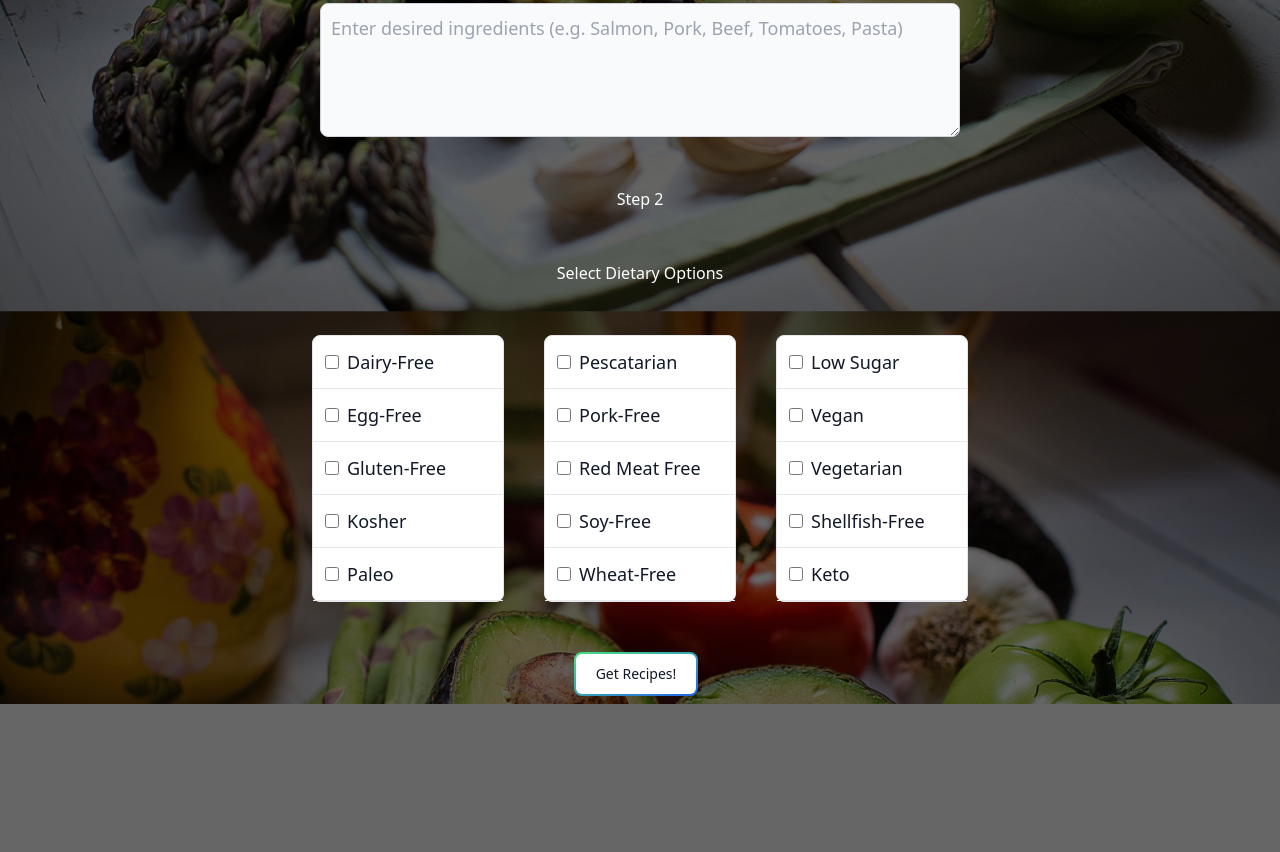
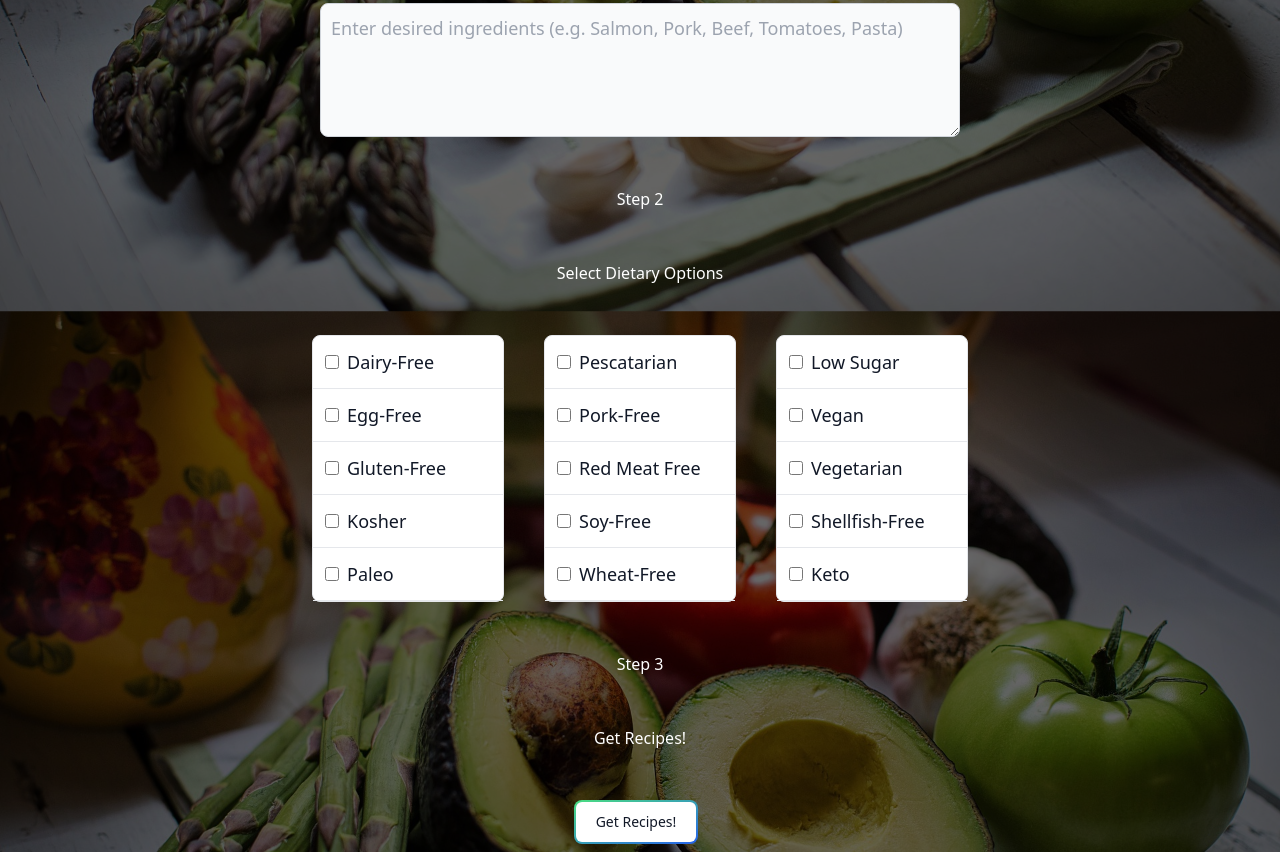
Before and after one commit to Nicolas-Kelly/TasteBuds, a plain HTML site: page index.html in a window 1280 px wide. Shown: the part 542-1394 px from the top of the page. Before the commit the page ends 1246 px from the top, so only its background shows below. Drawn offline with nearby package versions, Linux system fonts and the light colour scheme; no server answers.

Commit message:
updated html

```diff
--- a/index.html
+++ b/index.html
@@ -132,6 +132,8 @@
             </div>
         </div>
 
+        <p>Step 3</p>
+        <p>Get Recipes!</p>
         <!--Bigger Font-->
         <button type="button" id="get-recipes" class="relative inline-flex items-center justify-center p-0.5 mb-2 mr-2 overflow-hidden text-sm font-medium text-gray-900 rounded-lg group bg-gradient-to-br from-green-400 to-blue-600 group-hover:from-green-400 group-hover:to-blue-600 hover:text-white dark:text-white focus:ring-4 focus:outline-none focus:ring-green-200 dark:focus:ring-green-800">
             <span class="relative px-5 py-2.5 transition-all ease-in duration-75 bg-white dark:bg-gray-900 rounded-md group-hover:bg-opacity-0">
```
